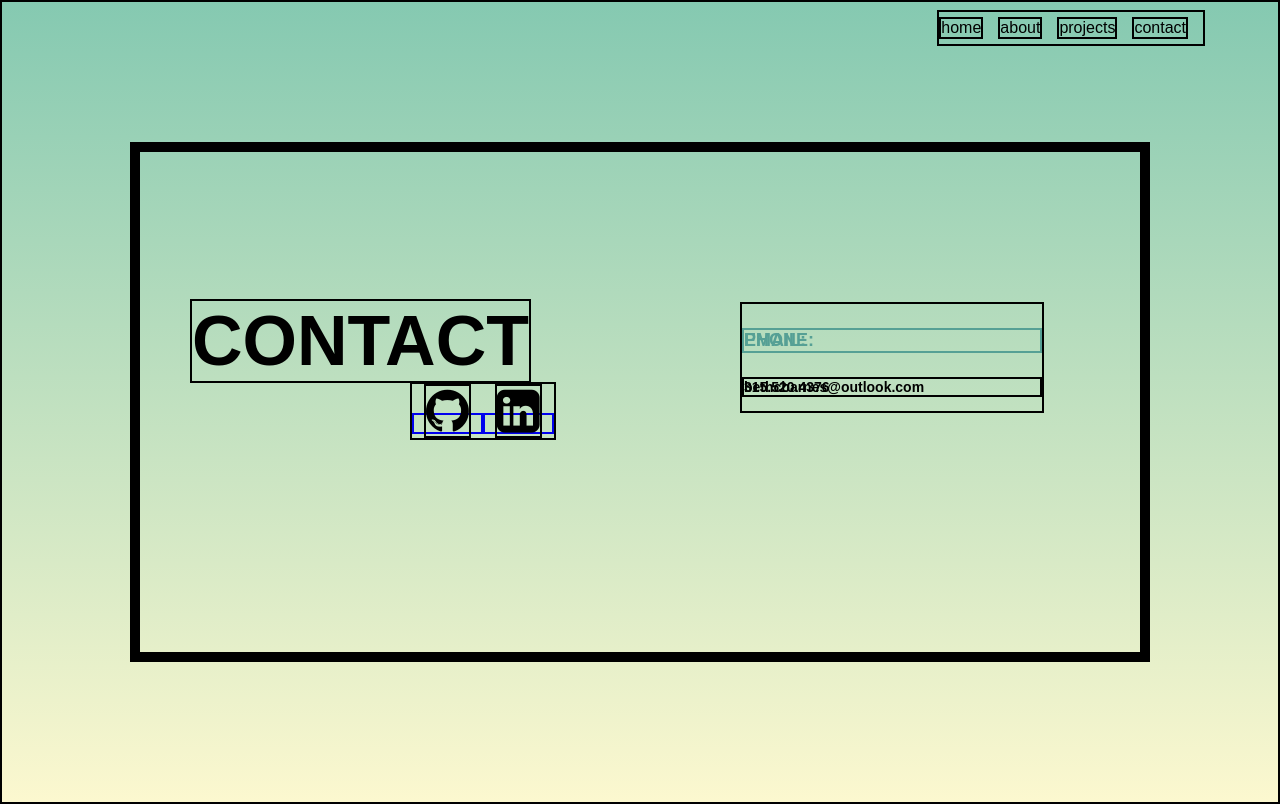
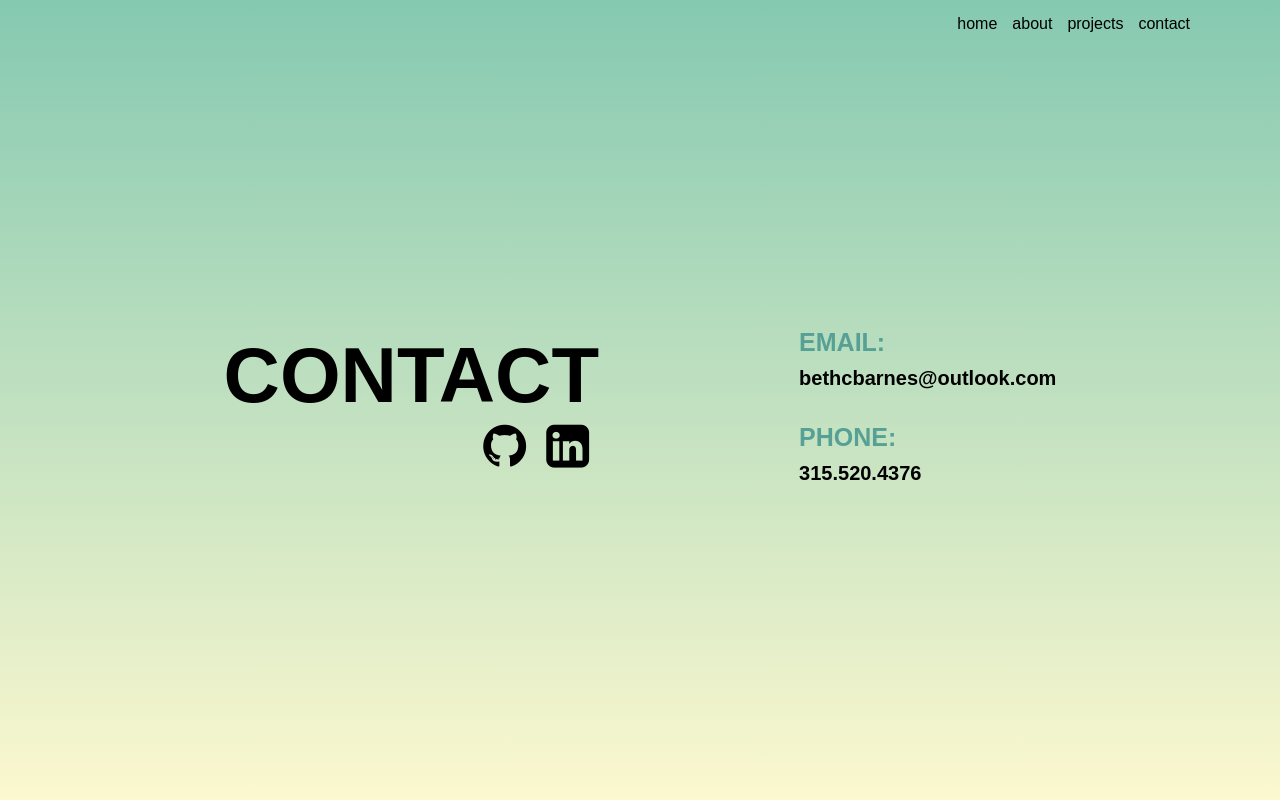
Before and after one commit to bethbarnes/bethcbarnes.com, a React (Create React App) app: page /contact in a window 1280 px wide. Built offline with nearby package versions, Linux system fonts and the light colour scheme.

Commit message:
feat(contact): change structure of contact

```diff
--- a/src/About.js
+++ b/src/About.js
@@ -9,7 +9,7 @@ import Navbar from './Navbar'
 class About extends Component {
   render() {
     return (
-      <div className="About">
+      <div className="about">
         <div className="inner-white-container gray-border">
           <h2 className="about-header"> {'// Hello World'} </h2>
           <img className="desktop-image gray-border"
--- a/src/Contact.js
+++ b/src/Contact.js
@@ -6,7 +6,18 @@ class Contact extends Component {
   render() {
     return (
       <div className="contact">
-        <h1 className="contact-text" >CONTACT</h1>
+        <div className="contact-container">
+          <h1 className="contact-text" >CONTACT</h1>
+          <div className="icon-container">
+            <a href="https://github.com/bethbarnes" >
+              <i className="fa fa-github small-icon"></i>
+            </a>
+            <a href= "https://www.linkedin.com/in/bethcbarnes/" >
+              <i className="fa fa-linkedin-square small-icon"></i>
+            </a>
+          </div>
+        </div>
+      <div className="contact-container" >
         <div className="contact-info-container" >
           <h4 className="contact-types"> EMAIL: </h4>
           <h3> bethcbarnes@outlook.com </h3>
@@ -15,14 +26,7 @@ class Contact extends Component {
           <h4 className="contact-types"> PHONE: </h4>
           <h3>315.520.4376</h3>
         </div>
-        <div className="icon-container">
-          <a href="https://github.com/bethbarnes" >
-            <i class="fa fa-github small-icon"></i>
-          </a>
-          <a href="https://www.linkedin.com/in/bethcbarnes/" >
-            <i class="fa fa-linkedin-square small-icon"></i>
-          </a>
-        </div>
+      </div>
       </div>
     )
   }
--- a/src/index.css
+++ b/src/index.css
@@ -1,18 +1,24 @@
-* {
+/* * {
   border-style: solid;
   border-width: 2px;
-}
+} */
 
 @import url("//netdna.bootstrapcdn.com/font-awesome/4.0.3/css/font-awesome.css");
 
 /* #eff2f7 */
-
-html {
+.home,
+.contact,
+.about {
   background: linear-gradient(#85C9B1, #fcf8cf);
+  background-size: contain;
   display: flex;
+  flex-direction: column;
   align-items: center;
   justify-content: center;
-  height: 100vh;
+  /* height: 100vh; */
+  min-height: 100vh;
+  min-width: 100vw;
+  z-index: -1;
 }
 
 body {
@@ -49,14 +55,47 @@ body {
 .contact {
   height: 500px;
   width: 1000px;
-  position: relative;
+  flex-direction: row;
+  /* position: relative; */
+}
+
+.contact-container {
+  margin: 0px 100px;
+}
+
+.contact-types {
+  color: #56a095;
+  font-size: 18px;
 }
 
 .contact-text {
-  font-size: 70px;
-  position: absolute;
+  font-size: 78px;
+  margin-bottom: 0px;
+  margin-top: 0px;
+  /* position: absolute;
   top: 100px;
-  left: 50px;
+  left: 50px; */
+}
+
+.icon-container {
+  text-align: right;
+}
+
+.contact-types{
+  margin-bottom: 0px;
+}
+
+.contact h4 {
+  font-size: 25px;
+}
+
+.contact h3 {
+  margin-top: 10px;
+  font-size: 20px;
+}
+
+.contact-info-container {
+  text-align: left;
 }
 
 .desktop-image {
@@ -201,9 +240,9 @@ body {
 }
 
 .icon-container {
-  position: absolute;
+  /* position: absolute;
   top: 230px;
-  left: 270px;
+  left: 270px; */
 }
 
 .test {
@@ -211,22 +250,3 @@ body {
   display: inline;
   margin: 0px 10px 20px 10px;
 }
-
-.contact-types {
-  color: #56a095;
-  font-size: 18px;
-}
-.contact-info-container h3 {
-  font-size: 14px;
-}
-.contact-info-container h4 {
-
-}
-
-.contact-info-container {
-  text-align: left;
-  width: 300px;
-  position: absolute;
-  top: 150px;
-  left: 600px;
-}
```
